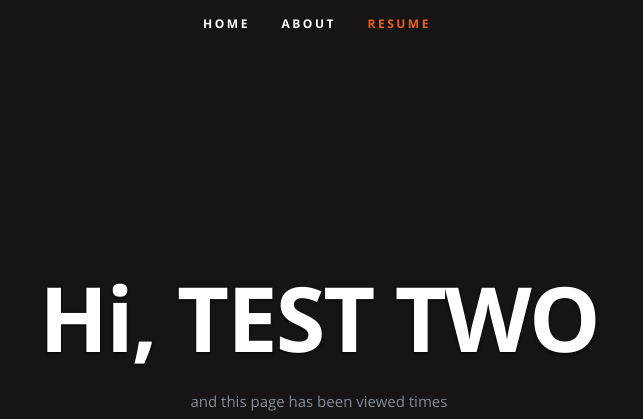
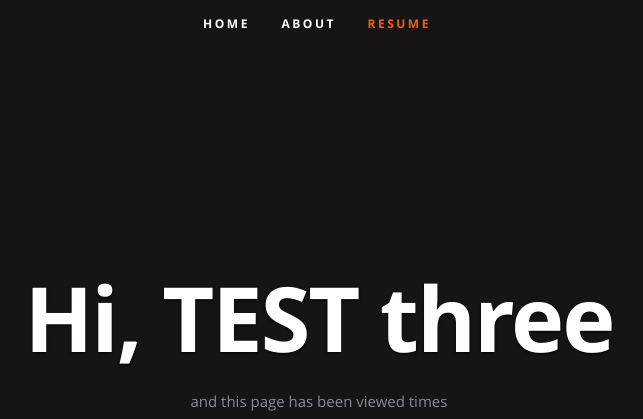
Before and after one commit to ldangelo41/azure-resume, a plain HTML site: page frontend/index.html in a window 1280 px wide. Shown: the top 419 px of the page, without its empty margins (323-966 px from the left). Drawn offline with nearby package versions, Linux system fonts and the light colour scheme; no server answers.

Commit message:
test four

```diff
--- a/frontend/index.html
+++ b/frontend/index.html
@@ -54,7 +54,7 @@
 
       <div class="row banner">
          <div class="banner-text">
-            <h1 class="responsive-headline">Hi, TEST TWO</h1>
+            <h1 class="responsive-headline">Hi, TEST three</h1>
 
             <p>and this page has been viewed <a id="counter"></a> times </p>
             <ul class="social">
```
